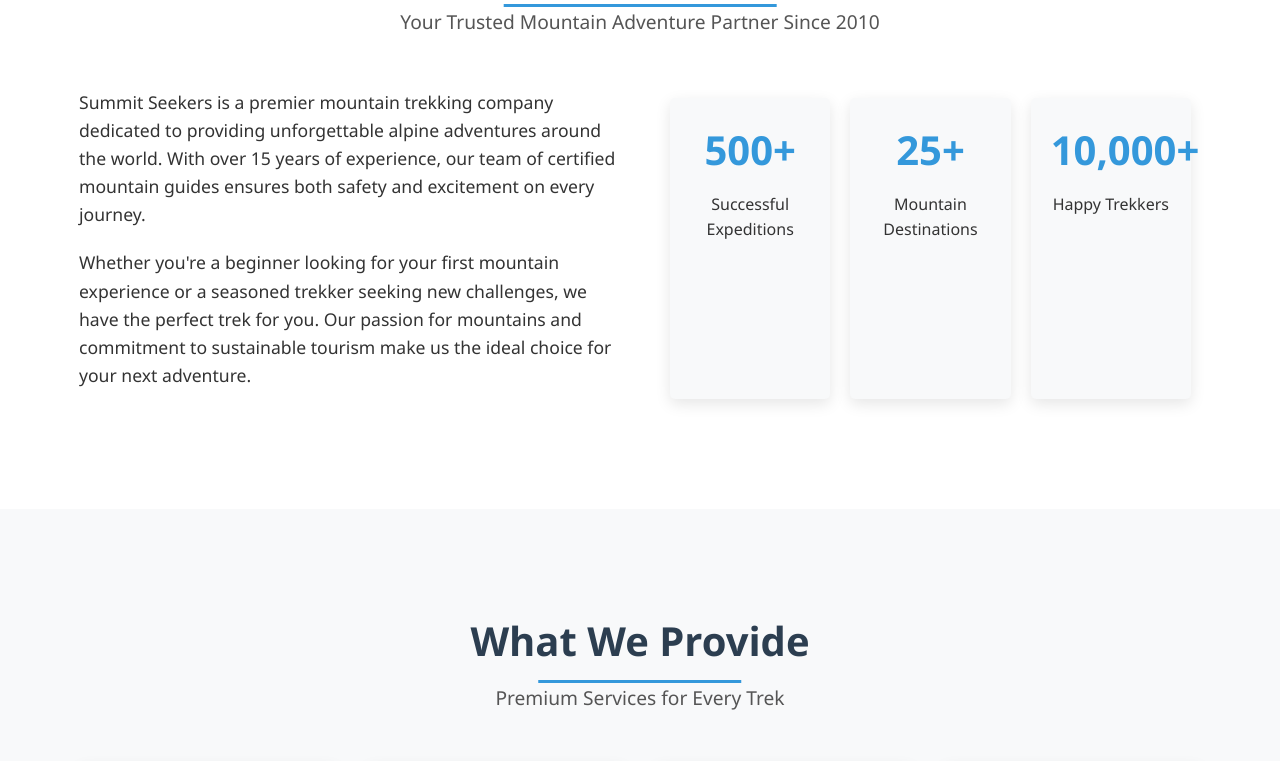
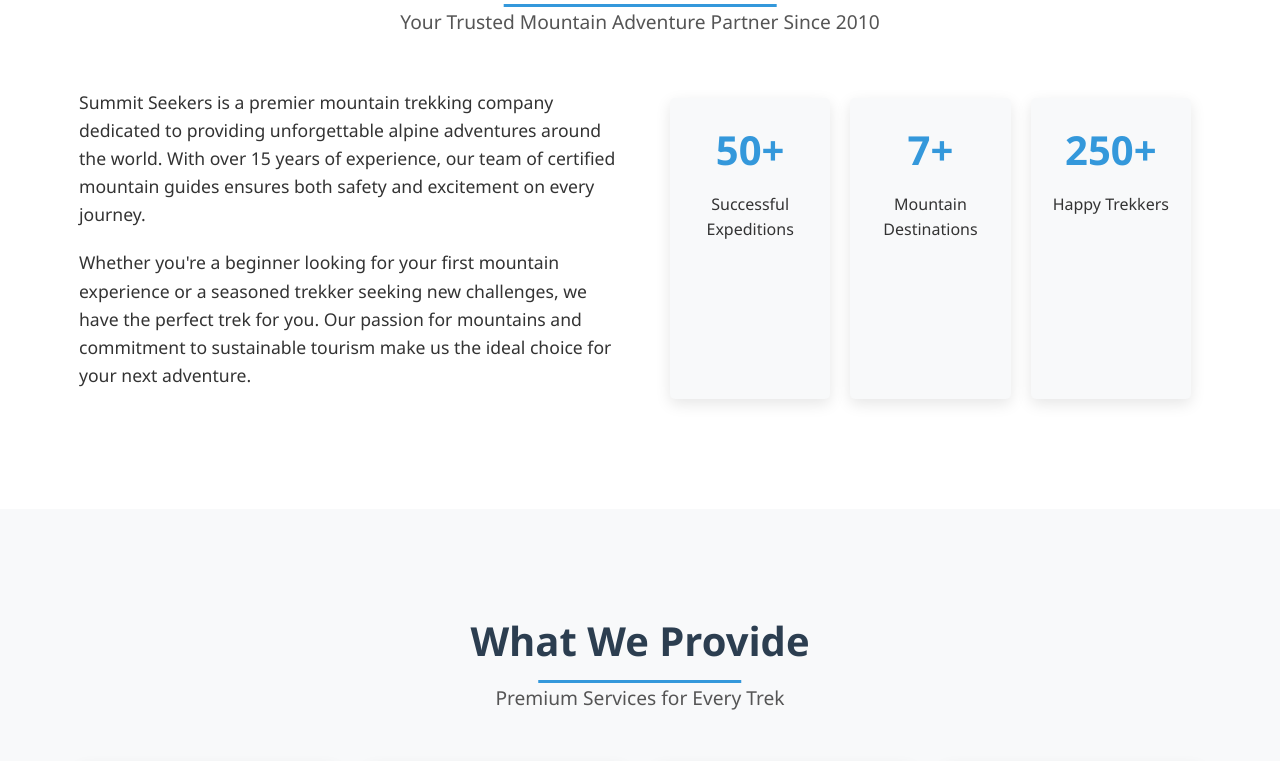
Before and after one commit to jashrosh/summit-seeker, a plain HTML site: page index.html in a window 1280 px wide. Shown: the part 967-1728 px from the top of the page. Drawn offline with Linux system fonts and the light colour scheme; a script that the page names is missing.

Commit message:
Update index.html

```diff
--- a/index.html
+++ b/index.html
@@ -53,15 +53,15 @@
                 </div>
                 <div class="about-stats">
                     <div class="stat-item">
-                        <h3>500+</h3>
+                        <h3>50+</h3>
                         <p>Successful Expeditions</p>
                     </div>
                     <div class="stat-item">
-                        <h3>25+</h3>
+                        <h3>7+</h3>
                         <p>Mountain Destinations</p>
                     </div>
                     <div class="stat-item">
-                        <h3>10,000+</h3>
+                        <h3>250+</h3>
                         <p>Happy Trekkers</p>
                     </div>
                 </div>
```
